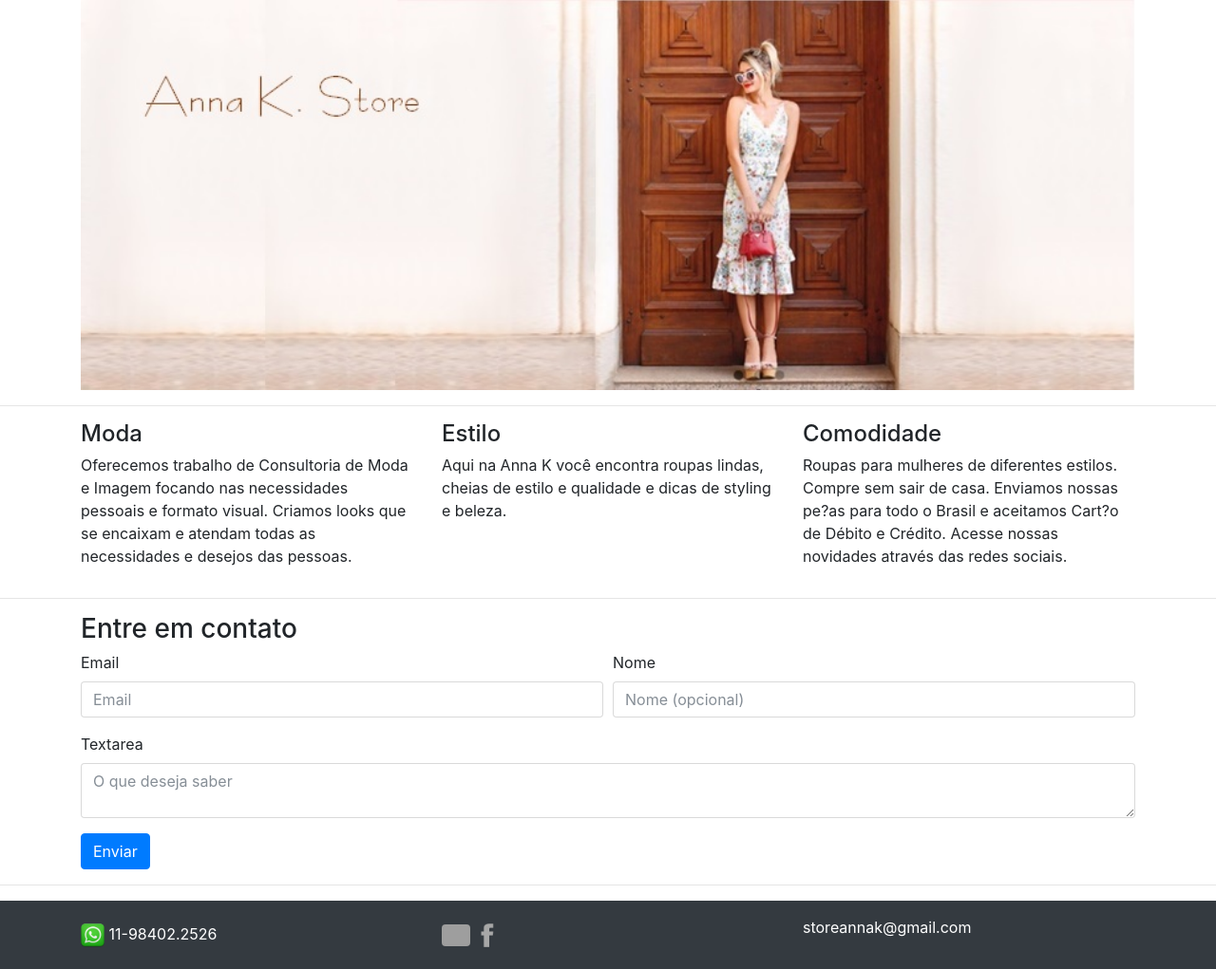
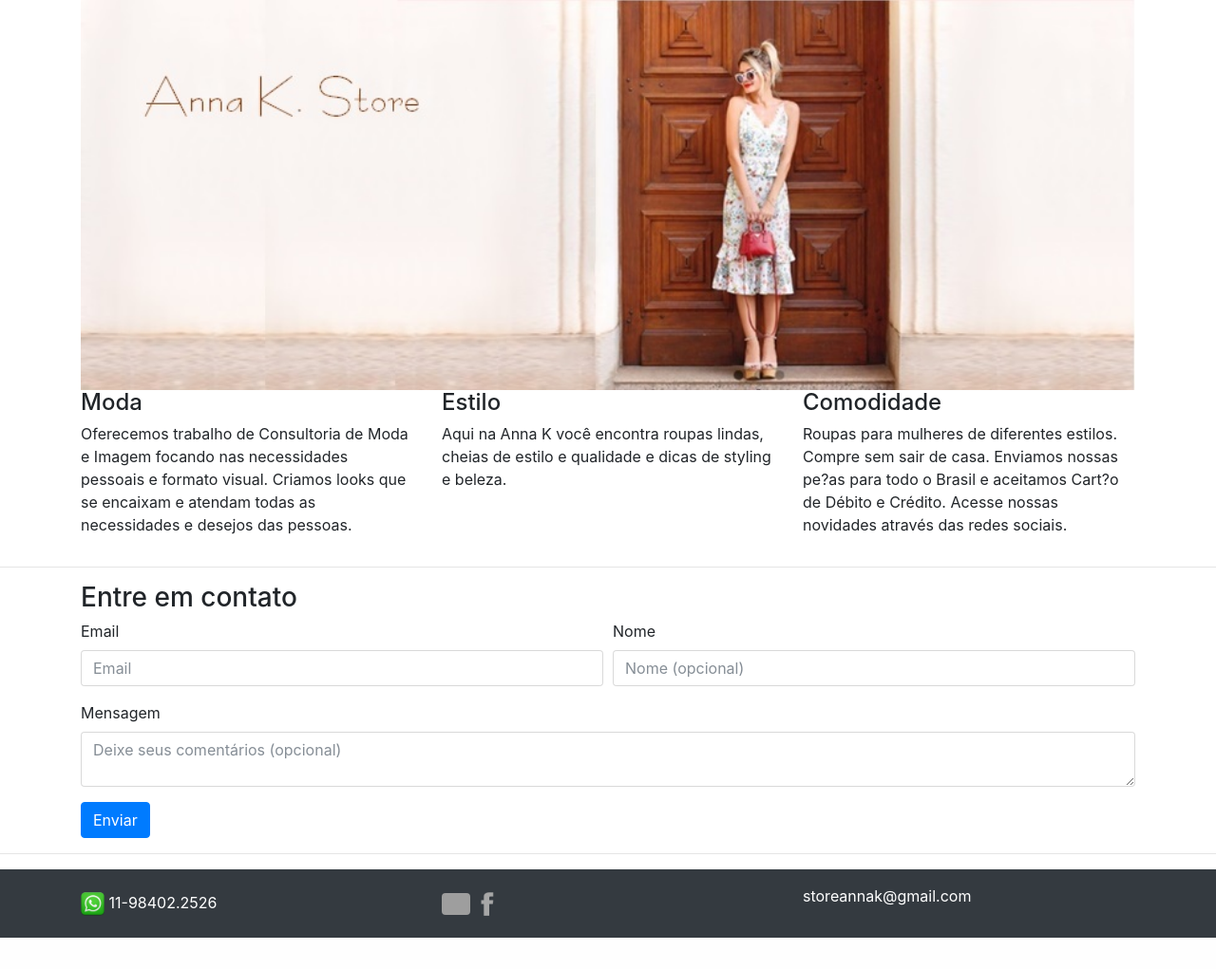
Before and after one commit to aarmelim/annakstore, a PHP site: page / in a window 1280 px wide. Shown: the part 57-1078 px from the top of the page at 95% size. After the commit the page ends 1045 px from the top, so only its background shows below. Run offline with PHP 8.4, Linux system fonts and the light colour scheme; grey boxes are pictures that could not be loaded.

Commit message:
funcionando entrada de dados e incluindo na base

```diff
--- /dev/null
+++ b/conexao/conexao.php
@@ -0,0 +1,11 @@
+<?php
+  $servidor = 'localhost';
+  $usuario  = 'root';
+  $senha    = '';
+  $banco    = 'annakstore';
+  $conecta  = mysqli_connect($servidor, $usuario, $senha, $banco);
+
+  if (mysqli_connect_errno()) {
+    die ("Conexão Falhou !!!" . mysqli_connect_errno());
+  }
+?>
--- a/index.php
+++ b/index.php
@@ -10,14 +10,40 @@
   gtag('js', new Date());
   gtag('config', 'UA-107251954-1');
 </script>
-<html lang="en">
+
+<?php require_once("conexao/conexao.php");
+
+  if ( isset($_POST["enviar"]) ) {
+     $email = $_POST["email"];
+     $nome = utf8_decode($_POST["nome"]);
+     $descricao = utf8_decode($_POST["descricao"]);
+
+     $inserir  = "INSERT INTO email ";
+     $inserir  .= "(email, nome, descricao) ";
+     $inserir  .= "VALUES ";
+     $inserir  .= "('$email', '$nome', '$descricao')";
+
+     $retorno = array();
+     $operacao_insercao = mysqli_query ($conecta, $inserir);
+
+     if($operacao_insercao){
+         $retorno["sucesso"] = true;
+         $retorno["mensagem"] = "Obrigada pela mensagem. Em breve entrarei em contato.";
+     } else {
+         $retorno["sucesso"] = false;
+         $retorno["mensagem"] = "Houve um erro. Tente mais tarde !!";
+     }
+  }
+?>
+
+<html lang="pt-br">
 
 <head>
   <meta charset="utf-8">
   <meta name="viewport" content="width=device-width, initial-scale=1, shrink-to-fit=no">
   <meta name="description" content="Anna K Store - Loja de roupas femininas">
   <meta name="author" content="Anna K Store">
-
+  <link rel="shortcut icon" href="img/logo.png" type="image/x-icon">
   <title>Anna K. Store</title>
 
   <!-- Bootstrap core CSS -->
@@ -61,7 +87,6 @@
       </div>
     </div>
   </header>
-  <hr />
 
   <div class="container">
 
@@ -96,25 +121,31 @@
         <h3>Entre em contato</h3>
       </div>
     </div>
-    <div>
-      <form>
+    <div id="formulario_email">
+      <form action="index.php" method="post">
         <div class="form-row">
           <div class="form-group col-md-6">
             <label for="email">Email</label>
-            <input type="email" class="form-control" id="email" placeholder="Email">
+            <input type="email" class="form-control" id="email" name="email" placeholder="Email">
           </div>
           <div class="form-group col-md-6">
             <label for="nome">Nome</label>
-            <input type="password" class="form-control" id="nome" placeholder="Nome (opcional)">
+            <input type="text" class="form-control" name="nome" id="nome" placeholder="Nome (opcional)">
           </div>
         </div>
         <div class="form-row">
           <div class="form-group col-md-12">
-            <label for="descricao">Textarea</label>
-            <textarea class="form-control" id="descricao" placeholder="O que deseja saber"></textarea>
+            <label for="descricao">Mensagem</label>
+            <textarea class="form-control" name="descricao" id="descricao" placeholder="Deixe seus comentários (opcional)"></textarea>
           </div>
         </div>
-        <button type="submit" class="btn btn-primary">Enviar</button>
+        <?php
+          if (isset($retorno['mensagem'])){
+            echo "<div><p class='font-italic text-monospace'>" . $retorno['mensagem'] . "</p></div>";
+          }
+        ?>
+        <button type="submit" name="enviar" class="btn btn-primary">Enviar</button>
+
       </form>
     </div>
 </div>
@@ -125,15 +156,25 @@
         <div class="container">
           <div class="row">
             <div class="col-xs-4 col-sm-4 col-md-4" id="icone-wa">
-              <a href="https://api.whatsapp.com/send?phone=5511981207355&text=Ola"><img class="img-fluid rounded" src="img/wa_icone.png" width=25em alt="telefone whats app 11-98402.2526"></a>
-              <a class="m-0 text-center text-white" href="https://api.whatsapp.com/send?phone=5511981207355&text=Ola">11-98402.2526</a>
+              <a target="_blank" href="https://api.whatsapp.com/send?phone=5511984022526&text=Ola, gostaria de informações sobre algumas peças">
+                <img class="img-fluid rounded" src="img/wa_icone.png" width=25em alt="telefone whats app 11-98402.2526">
+              </a>
+              <a target="_blank" class="m-0 text-center text-white" href="https://api.whatsapp.com/send?phone=5511984022526&text=Ola">
+                11-98402.2526
+              </a>
             </div>
             <div class="col-xs-4 col-sm-4 col-md-4" id="icone-rede-social">
-              <a href="http://www.instagram.com/anna_k_store"><img class="img-fluid rounded" src="img/instagram.ico" width=30em alt="instragram @anna_k_store"></a>
-              <a href="http://www.facebook.com/annakstore"><img class="img-fluid rounded" src="img/fb.ico" width=25em alt="facebook.com/annakstore"></a>
+              <a href="http://www.instagram.com/anna_k_store">
+                <img class="img-fluid rounded" src="img/instagram.ico" width=30em alt="instragram @anna_k_store">
+              </a>
+              <a href="http://www.facebook.com/annakstore">
+                <img class="img-fluid rounded" src="img/fb.ico" width=25em alt="facebook.com/annakstore">
+              </a>
             </div>
             <div class="col-xs-4 col-sm-4 col-md-4">
-              <a target="_blank" class="text-white" href="mailto:storeannak@gmail.com">storeannak@gmail.com</a>
+              <a target="_blank" class="text-white" href="mailto:storeannak@gmail.com">
+                storeannak@gmail.com
+              </a>
             </div>
           </div>
         </div>
```
Also changed, not shown: img/logo.png (added).
